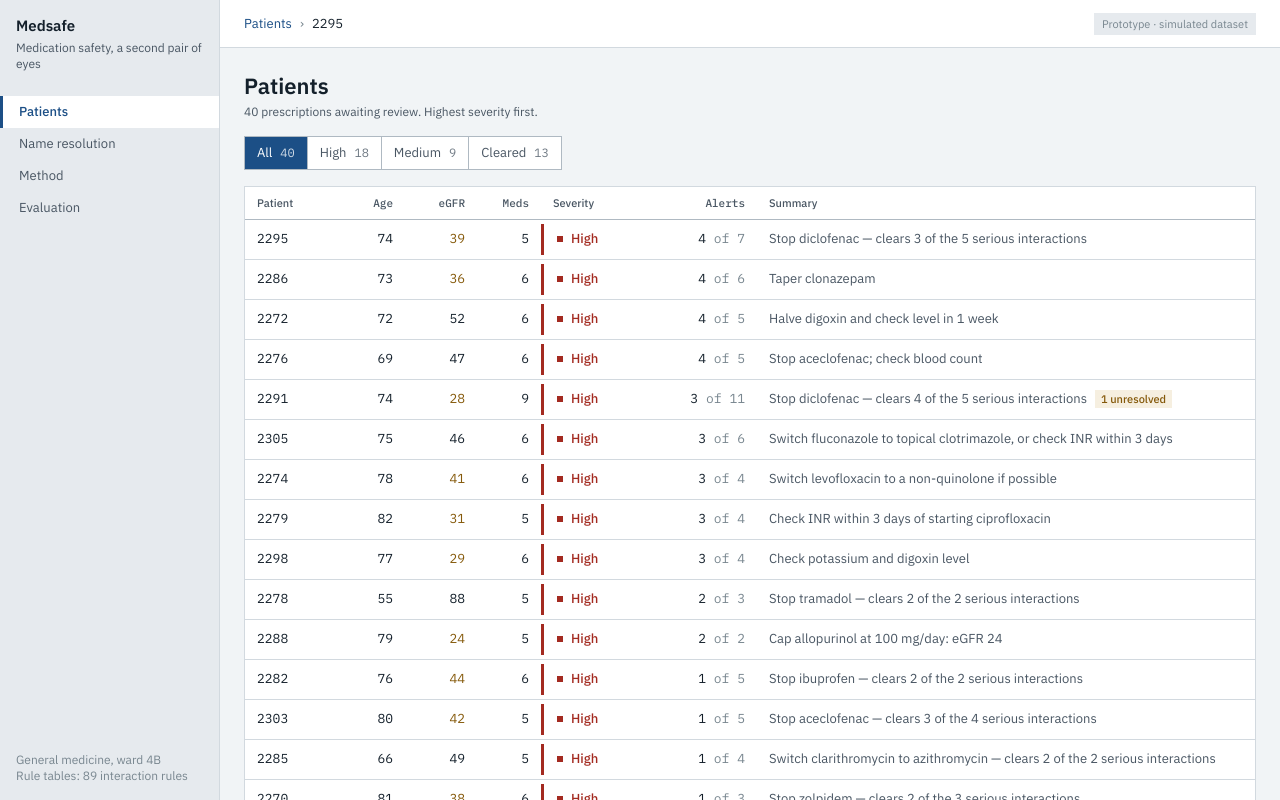
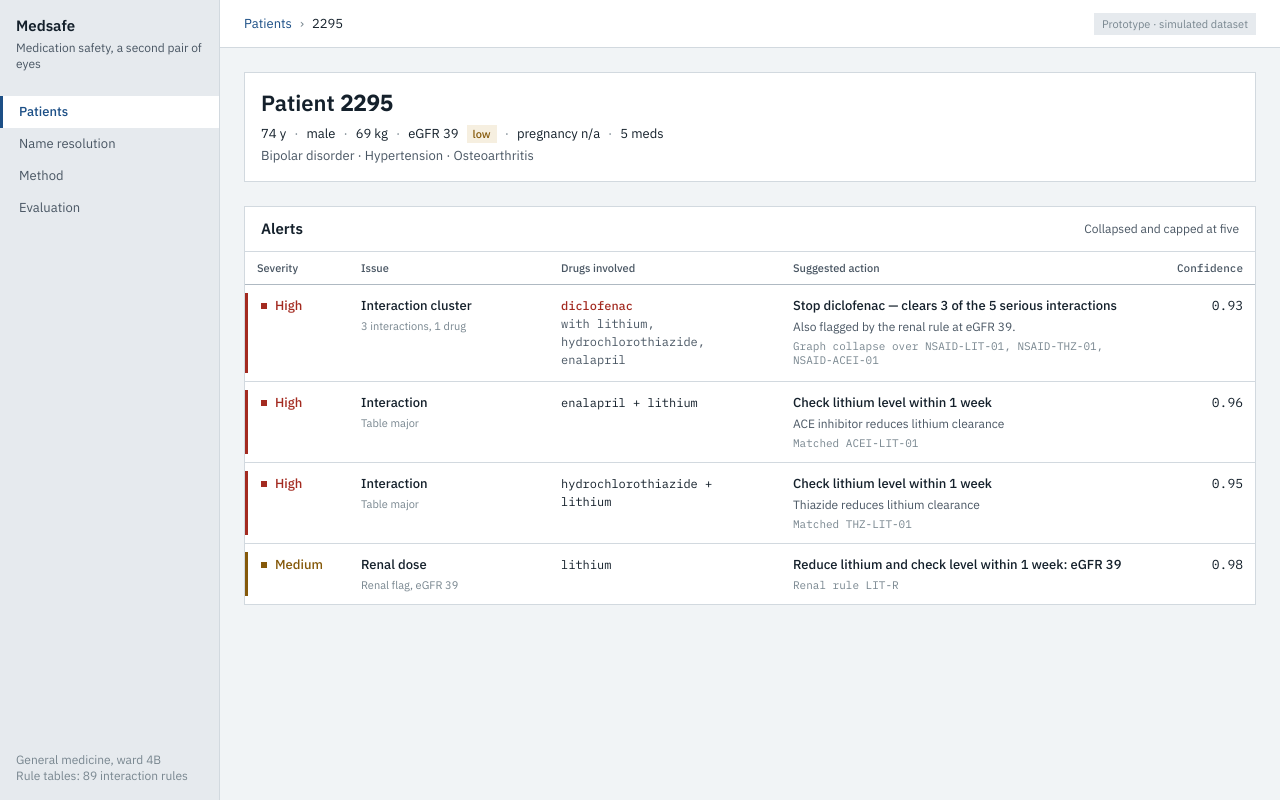
Before and after one commit to PavanSuryaChintada/h4-hosp-patient, a React (Vite) app: page / in a window 1280 px wide. Both pictures are taken after a click on the element 750 px from the left and 239 px from the top of the page. Shown: the top 800 px of the page. Built offline with nearby package versions, Linux system fonts and the light colour scheme.

Commit message:
feat(patient): patient context strip and capped alert table

```diff
--- a/src/main.tsx
+++ b/src/main.tsx
@@ -1,9 +1,16 @@
 import { StrictMode } from 'react';
 import { createRoot } from 'react-dom/client';
-import { BrowserRouter, Route, Routes } from 'react-router-dom';
+import { BrowserRouter, Route, Routes, useParams } from 'react-router-dom';
 import { Shell } from './components/Shell';
 import { Queue } from './screens/Queue';
+import { PatientDetail } from './screens/PatientDetail';
 import './styles.css';
+
+// Keyed by id so the collapse toggle resets when moving between patients.
+function PatientRoute() {
+  const { id } = useParams();
+  return <PatientDetail key={id} />;
+}
 
 createRoot(document.getElementById('root')!).render(
   <StrictMode>
@@ -11,6 +18,7 @@ createRoot(document.getElementById('root')!).render(
       <Shell>
         <Routes>
           <Route path="/" element={<Queue />} />
+          <Route path="/patient/:id" element={<PatientRoute />} />
           <Route path="*" element={<Queue />} />
         </Routes>
       </Shell>
--- /dev/null
+++ b/src/screens/PatientDetail.tsx
@@ -0,0 +1,99 @@
+import { Link, useParams } from 'react-router-dom';
+import { BY_ID, name, type Alert } from '../data/engine';
+import { StatusCell } from '../components/ui';
+
+const DEFAULT_SEV = { major: 'high', moderate: 'medium', minor: 'low' } as Record<string, string>;
+
+function IssueCell({ a }: { a: Alert }) {
+  let re: string | null = null;
+  if (a.kind === 'cluster') re = `${a.drugs.length - 1} interactions, 1 drug`;
+  else if (a.kind === 'renal') re = `Renal flag, ${a.rescored}`;
+  else if (a.rescored && DEFAULT_SEV[a.tableSeverity] !== a.severity) re = `Table ${a.tableSeverity}, re-scored for ${a.rescored}`;
+  else if (a.kind === 'interaction') re = `Table ${a.tableSeverity}`;
+  return <td className="issue">{a.type}{re && <span className="re">{re}</span>}</td>;
+}
+
+function DrugsCell({ a }: { a: Alert }) {
+  if (a.kind === 'cluster') {
+    return (
+      <td className="drugs">
+        <span className="anchor">{name(a.drugs[0])}</span>
+        <span className="ink-2" style={{ display: 'block' }}>with {a.drugs.slice(1).map(name).join(', ')}</span>
+      </td>
+    );
+  }
+  if (a.kind === 'duplicate' && a.drugs[0] === a.drugs[1]) return <td className="drugs">{name(a.drugs[0])} ×2</td>;
+  return <td className="drugs">{a.drugs.map(name).join(' + ')}</td>;
+}
+
+export function PatientDetail() {
+  const { id = '' } = useParams();
+  const x = BY_ID[id];
+
+  if (!x) {
+    return (
+      <div className="content">
+        <h1 className="display">Patient {id}</h1>
+        <p className="empty" style={{ marginTop: 16 }}>No patient with this id in the queue. <Link to="/">Back to patients</Link></p>
+      </div>
+    );
+  }
+
+  const p = x.patient;
+  const rows = x.collapsed;
+
+  return (
+    <div className="content">
+      <section className="strip" aria-label="Patient summary">
+        <h1 className="display">Patient <span className="mono">{p.id}</span></h1>
+        <div className="facts">
+          <span><span className="mono">{p.age}</span> y</span><span className="dot">·</span>
+          <span>{p.sex === 'F' ? 'female' : 'male'}</span><span className="dot">·</span>
+          <span><span className="mono">{p.weight}</span> kg</span><span className="dot">·</span>
+          <span>eGFR <span className="mono">{p.egfr}</span>{p.egfr < 45 && <span className="tag tag-warn" style={{ marginLeft: 8 }}>low</span>}</span><span className="dot">·</span>
+          <span>{p.pregnant ? <span className="tag tag-warn">pregnant</span> : p.sex === 'F' ? 'not pregnant' : 'pregnancy n/a'}</span><span className="dot">·</span>
+          <span><span className="mono">{p.meds.length}</span> meds</span>
+        </div>
+        <div className="dx">{p.dx.join(' · ')}</div>
+      </section>
+
+      <section className="panel" aria-label="Alerts">
+        <div className="panel-head">
+          <h2 className="section">Alerts</h2>
+          <span className="meta">Collapsed and capped at five</span>
+        </div>
+        {rows.length === 0 ? (
+          <div className="empty">
+            {x.all.length > 0
+              ? `No high or medium issue found. ${x.all.length} low-severity note${x.all.length > 1 ? 's' : ''} hidden.`
+              : 'No issue was found in the medicines that resolved.'}
+          </div>
+        ) : (
+          <table className="t alerts">
+            <colgroup>
+              <col style={{ width: 104 }} /><col style={{ width: 200 }} /><col style={{ width: 232 }} /><col /><col style={{ width: 96 }} />
+            </colgroup>
+            <thead>
+              <tr><th>Severity</th><th>Issue</th><th>Drugs involved</th><th>Suggested action</th><th className="num">Confidence</th></tr>
+            </thead>
+            <tbody>
+              {rows.map((a) => (
+                <tr key={a.key} className={a.severity === 'low' ? 'low' : undefined}>
+                  <StatusCell level={a.severity} />
+                  <IssueCell a={a} />
+                  <DrugsCell a={a} />
+                  <td className="act">
+                    {a.action}
+                    {a.note && <span className="note">{a.note}</span>}
+                    <span className="src">{a.source}</span>
+                  </td>
+                  <td className="num">{a.confidence.toFixed(2)}</td>
+                </tr>
+              ))}
+            </tbody>
+          </table>
+        )}
+      </section>
+    </div>
+  );
+}
--- a/src/styles.css
+++ b/src/styles.css
@@ -171,6 +171,46 @@ table.t { width: 100%; border-collapse: collapse; background: var(--paper); }
 
 .empty { padding: 24px 16px; color: var(--muted-fail); background: var(--paper); }
 
+/* ---- patient detail ------------------------------------------------------ */
+
+.strip { background: var(--paper); border: var(--border); padding: 16px; margin-bottom: 24px; }
+.strip .facts { display: flex; flex-wrap: wrap; gap: 8px; align-items: center; margin-top: 8px; }
+.strip .facts .dot { color: var(--ink-3); }
+.strip .dx { margin-top: 4px; color: var(--ink-2); }
+
+.alerts td { height: 48px; padding-top: 12px; padding-bottom: 12px; vertical-align: top; }
+.alerts td.sev::before { top: 8px; bottom: 8px; }
+.alerts tr.low td { color: var(--ink-3); }
+.alerts tr.low .act { color: var(--ink-2); }
+.alerts .issue { font-weight: 500; }
+.alerts .issue .re { display: block; font-weight: 400; font-size: 11px; line-height: 14px; color: var(--ink-3); margin-top: 4px; }
+.alerts .drugs { font-family: var(--mono); font-size: 12px; }
+.alerts .drugs .anchor { color: var(--critical); font-weight: 500; }
+.alerts .act { font-weight: 500; }
+.alerts .act .note { display: block; font-weight: 400; font-size: 12px; line-height: 16px; color: var(--ink-2); margin-top: 4px; }
+.alerts .act .src { display: block; font-weight: 400; font-size: 11px; line-height: 14px; color: var(--ink-3); margin-top: 4px; font-family: var(--mono); }
+
+.fatigue { padding: 8px 16px; font-size: 12px; line-height: 16px; color: var(--ink-2); background: var(--sunken); border-bottom: var(--border); }
+
+.split { display: grid; grid-template-columns: 472px minmax(0, 1fr); gap: 24px; margin-top: 24px; align-items: start; }
+.graph-wrap { padding: 16px; }
+.graph-cap { font-size: 11px; line-height: 14px; color: var(--ink-3); padding: 0 16px 16px; }
+
+.medrow { display: grid; grid-template-columns: minmax(0, 1fr) 16px minmax(0, 1fr) 56px; align-items: center; gap: 8px; min-height: 32px; padding: 4px 16px 4px 13px; border-bottom: var(--border); border-left: 3px solid transparent; }
+.medrow:last-child { border-bottom: 0; }
+.medrow .raw { font-family: var(--mono); font-size: 12px; color: var(--ink-3); white-space: nowrap; overflow: hidden; text-overflow: ellipsis; }
+.medrow .arr { font-size: 10px; color: var(--ink-3); text-align: center; }
+.medrow .res { font-weight: 500; }
+.medrow .res .cls { font-weight: 400; font-size: 11px; color: var(--ink-3); margin-left: 8px; }
+.medrow .cf { font-family: var(--mono); font-size: 12px; text-align: right; }
+.medrow.abst { border-left-color: var(--warn); }
+.medrow.abst .res { color: var(--warn); }
+.medrow .verify { display: block; font-size: 11px; line-height: 14px; font-weight: 400; color: var(--ink-2); }
+.medrow .cand { display: block; font-family: var(--mono); font-size: 11px; line-height: 14px; font-weight: 400; color: var(--ink-3); }
+.medrow .dupe { font-size: 11px; font-weight: 400; color: var(--warn); margin-left: 8px; }
+
+.limits { margin-top: 24px; background: var(--sunken); padding: 12px; font-size: 12px; line-height: 16px; color: var(--ink-2); }
+
 @media (prefers-reduced-motion: reduce) {
   *, *::before, *::after { transition: none !important; animation: none !important; }
 }
```
